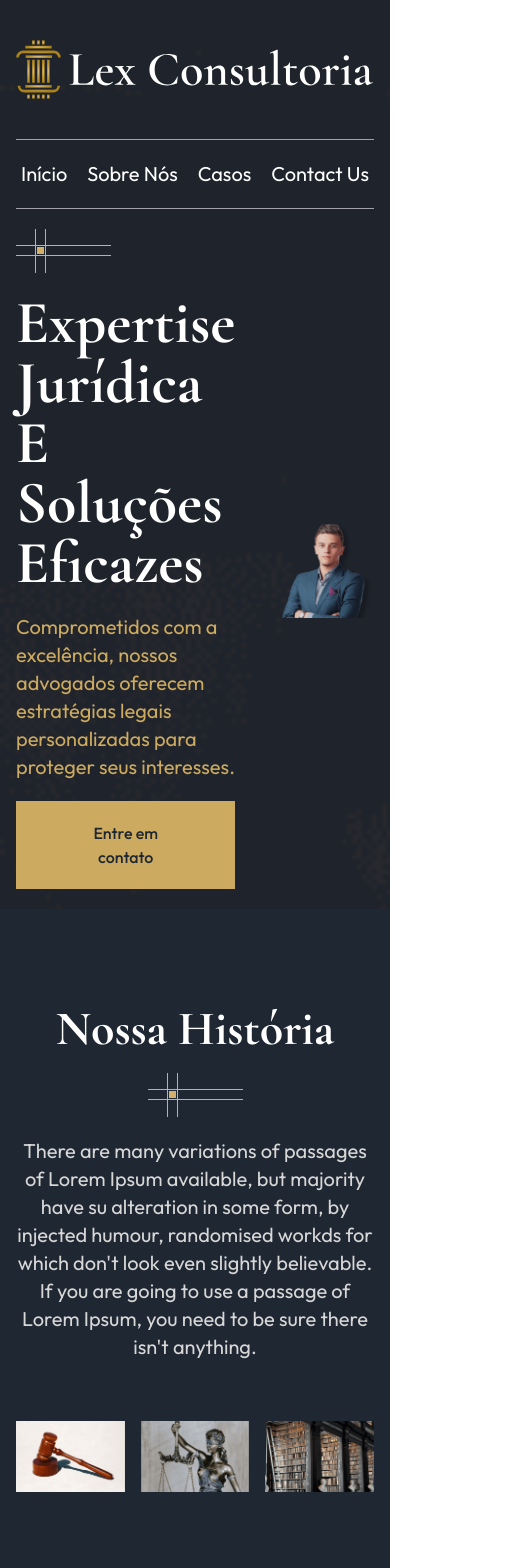
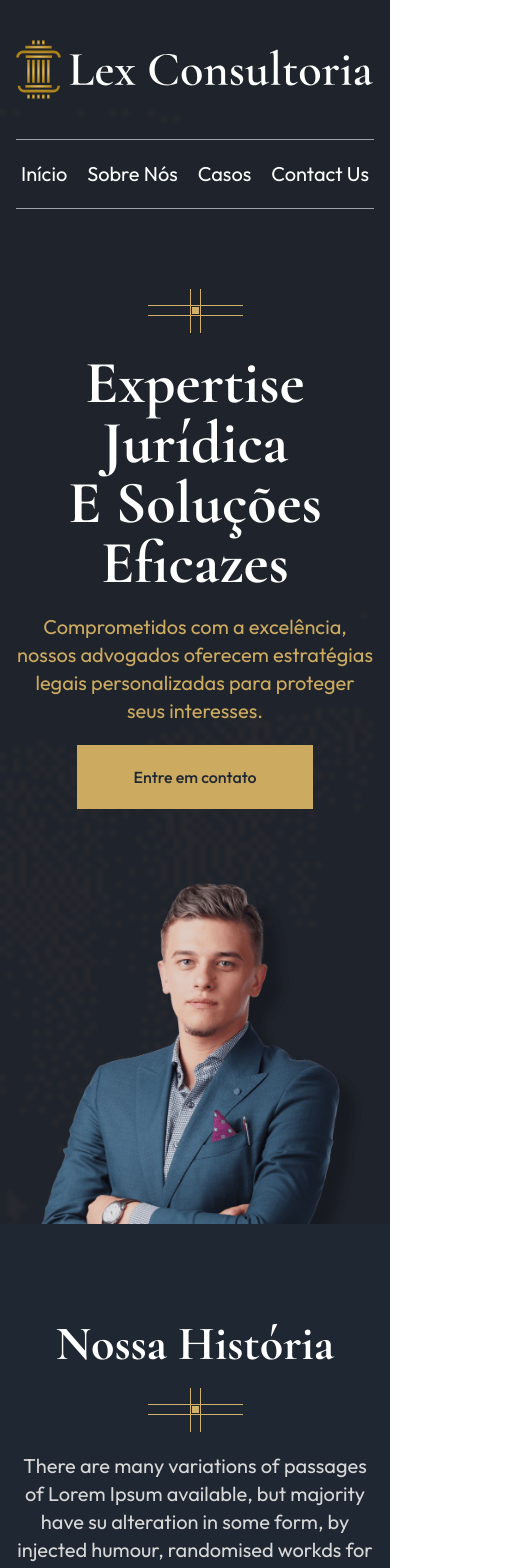
Before and after one commit to rodrigordgfs/lex-consultoria, a Next.js app: page / in a window 390 px wide. Shown: the top 1568 px of the page, 521 px wide, since content can reach past the window. Built offline with nearby package versions, Linux system fonts and the light colour scheme.

Commit message:
feat(app): Ajustado responsividade

```diff
--- a/src/app/components/About/index.tsx
+++ b/src/app/components/About/index.tsx
@@ -13,11 +13,13 @@ export default function About() {
       className="w-fill max-w-full bg-[#1F2732] py-24 flex flex-col gap-24"
     >
       <div className="flex flex-col max-w-6xl items-center w-full mx-auto px-4 gap-5">
-        <h2 className={`${cormorantGaramond.className} text-5xl text-white`}>
+        <h2
+          className={`${cormorantGaramond.className} text-5xl text-white text-center`}
+        >
           Nossa História
         </h2>
         <Image
-          src="/icons/separator.svg"
+          src="/icons/separator-center.svg"
           alt="Separator Icon"
           width={95}
           height={40}
@@ -29,28 +31,30 @@ export default function About() {
           If you are going to use a passage of Lorem Ipsum, you need to be sure
           there isn&apos;t anything.
         </p>
-        <div className="grid grid-cols-3 gap-4 mt-10">
+        <div className="grid grid-cols-1 md:grid-cols-3 gap-4 mt-10">
           <Image src="/about-1.png" alt="" width={373} height={300} />
           <Image src="/about-2.png" alt="" width={373} height={300} />
           <Image src="/about-3.png" alt="" width={373} height={300} />
         </div>
       </div>
-      <div className="flex flex-row max-w-6xl items-center w-full mx-auto px-4 gap-10">
+      <div className="flex flex-col-reverse md:flex-row max-w-6xl items-center w-full mx-auto px-4 gap-10">
         <div className="flex-1">
           <Image src="/about.png" alt="" width={500} height={500} />
         </div>
-        <div className="flex-1 flex flex-col gap-5">
+        <div className="flex-1 flex items-center md:items-start flex-col gap-5">
           <Image
             src="/icons/separator.svg"
             alt="Separator Icon"
             width={95}
             height={40}
           />
-          <h2 className={`${cormorantGaramond.className} text-5xl text-white`}>
+          <h2
+            className={`${cormorantGaramond.className} text-5xl text-white text-center md:text-start`}
+          >
             I’m Peeter park,
             <br />a Business lawyer
           </h2>
-          <p className="text-xl text-[#D7D7D7]">
+          <p className="text-xl text-[#D7D7D7] text-center md:text-start">
             There are many variations of passages of Lorem Ipsum available, but
             majority have su alteration in some form, by injected humour,
             randomised workds for which don&apos;t look even slightly
@@ -72,7 +76,7 @@ export default function About() {
             </li>
           </ul>
           <div>
-            <button className="text-[#1F2732] bg-white hover:bg-[#CCAA60] transition-all px-14 py-5 font-medium">
+            <button className="text-[#1F2732] bg-white hover:bg-[#CCAA60] transition-all px-14 py-5 font-medium w-full md:w-auto">
               Entre em contato
             </button>
           </div>
--- a/src/app/components/Cases/index.tsx
+++ b/src/app/components/Cases/index.tsx
@@ -54,11 +54,13 @@ export default function Cases() {
     >
       <div className="flex flex-col max-w-6xl items-center w-full mx-auto px-4 gap-10">
         <div className="flex-1 flex flex-col items-center gap-5">
-          <h2 className={`${cormorantGaramond.className} text-5xl text-white`}>
+          <h2
+            className={`${cormorantGaramond.className} text-5xl text-white text-center`}
+          >
             Conheça Nossos Casos
           </h2>
           <Image
-            src="/icons/separator.svg"
+            src="/icons/separator-center.svg"
             alt="Separator Icon"
             width={95}
             height={40}
@@ -72,7 +74,7 @@ export default function Cases() {
             don&apos;t look even slightly believable.
           </p>
         </div>
-        <div className="grid grid-cols-3 gap-4 mt-10">
+        <div className="grid grid-cols-1 md:grid-cols-3 gap-4 mt-10">
           {CASES.map((item, index) => {
             return <CaseCard key={index} {...item} />;
           })}
--- a/src/app/components/Contact/index.tsx
+++ b/src/app/components/Contact/index.tsx
@@ -12,19 +12,21 @@ export default function Contact() {
       id="contact"
       className="w-fill max-w-full bg-[#1F2732] py-24 flex flex-col gap-24"
     >
-      <div className="flex flex-row max-w-6xl items-center w-full mx-auto px-4 gap-5">
+      <div className="flex flex-col md:flex-row max-w-6xl items-center w-full mx-auto px-4 gap-5">
         <div className="flex flex-col flex-1 gap-5">
-          <h2 className={`${cormorantGaramond.className} text-3xl text-white`}>
+          <h2
+            className={`${cormorantGaramond.className} text-3xl text-white text-center md:text-start`}
+          >
             Our Expert professional law team is always ready to serve you the
             best solution!
           </h2>
-          <p className="text-xl text-[#D7D7D7]">
+          <p className="text-xl text-[#D7D7D7] text-center md:text-start">
             There are of Lorem Ipsum available, but the majority have su
             alteration in some form, by injected oir which don&apos;t look even
             slightly believable.
           </p>
           <div>
-            <button className="text-[#1F2732] bg-[#CCAA60] hover:bg-white transition-all px-14 py-5 font-medium">
+            <button className="text-[#1F2732] bg-[#CCAA60] hover:bg-white transition-all px-14 py-5 font-medium w-full md:w-auto">
               Entre em contato
             </button>
           </div>
@@ -32,12 +34,12 @@ export default function Contact() {
         <div className="flex flex-1 bg-white p-10">
           <div className="flex flex-col flex-1 border-8 border-zinc-300 p-10">
             <h2
-              className={`${cormorantGaramond.className} text-3xl text-[#161D27]`}
+              className={`${cormorantGaramond.className} text-3xl text-[#161D27] text-center md:text-start`}
             >
               Our Expert professional law team is always ready to serve you the
               best solution!
             </h2>
-            <p className="text-xl text-[#909090] mt-2 mb-4">
+            <p className="text-xl text-[#909090] mt-2 mb-4 text-center md:text-start">
               There are of Lorem Ipsum available, but the majority have su
               alteration in some form, by injected oir which don&apos;t look
               even slightly believable.
--- a/src/app/components/Footer/index.tsx
+++ b/src/app/components/Footer/index.tsx
@@ -4,8 +4,16 @@ export default function Footer() {
   return (
     <footer className="w-fill max-w-full bg-[#161D27] py-24 flex flex-col gap-24">
       <div className="flex flex-col max-w-6xl w-full mx-auto px-4 gap-10">
-        <div className="grid grid-cols-3 gap-4 items-center">
+        <div className="grid grid-cols-1 md:grid-cols-3 gap-4 justify-items-center items-center">
           <Image
+            className="block md:hidden"
+            src="/icons/separator-center.svg"
+            alt=""
+            width={95}
+            height={100}
+          />
+          <Image
+            className="hidden md:block"
             src="/icons/separator-lg-left.svg"
             alt=""
             width={373}
@@ -13,14 +21,22 @@ export default function Footer() {
           />
           <Image src="/logo.svg" alt="" width={373} height={100} />
           <Image
+            className="block md:hidden"
+            src="/icons/separator-center.svg"
+            alt=""
+            width={95}
+            height={100}
+          />
+          <Image
+            className="hidden md:block"
             src="/icons/separator-lg-right.svg"
             alt=""
             width={373}
             height={100}
           />
         </div>
-        <div className="flex flex-row items-center justify-between gap-5 border-t-[1px] border-b-[1px] border-zinc-400 py-5">
-          <p className="text-lg text-[#D7D7D7]">
+        <div className="flex flex-col-reverse md:flex-row items-center justify-between gap-5 border-t-[1px] border-b-[1px] border-zinc-400 py-5">
+          <p className="text-lg text-center md:text-start text-[#D7D7D7]">
             Feito com ❤️ por{" "}
             <a
               href="https://shinodalabs.com.br"
--- a/src/app/components/Hero/index.tsx
+++ b/src/app/components/Hero/index.tsx
@@ -8,19 +8,29 @@ const cormorantGaramond = Cormorant_Garamond({
 
 export default function Hero() {
   return (
-    <div className="flex flex-row items-center gap-10 mt-5">
-      <div className="flex-1 flex flex-col justify-center max-w-[600px] space-y-5 mb-5">
+    <div className="flex flex-col md:flex-row items-center gap-10 mt-5">
+      <div className="flex-1 flex flex-col items-center md:items-start justify-center max-w-[600px] space-y-5 mb-5 mt-10 md:mt-0">
         <Image
+          className="hidden md:block"
           src="/icons/separator.svg"
           alt="Separator Icon"
           width={95}
           height={40}
         />
-        <h1 className={`${cormorantGaramond.className} text-6xl text-white`}>
+        <Image
+          className="block md:hidden"
+          src="/icons/separator-center.svg"
+          alt="Separator Icon"
+          width={95}
+          height={40}
+        />
+        <h1
+          className={`${cormorantGaramond.className} text-6xl text-white text-center md:text-start`}
+        >
           Expertise Jurídica
           <br />E Soluções Eficazes
         </h1>
-        <p className="text-[#CCAA60] text-xl">
+        <p className="text-[#CCAA60] text-xl text-center md:text-start">
           Comprometidos com a excelência, nossos advogados oferecem estratégias
           legais personalizadas para proteger seus interesses.
         </p>
```
Also changed, not shown: public/icons/separator-center.svg (added).
